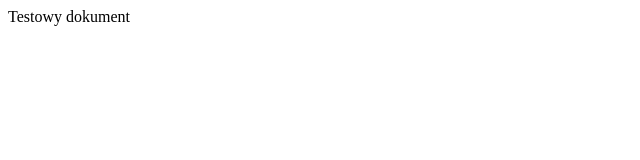
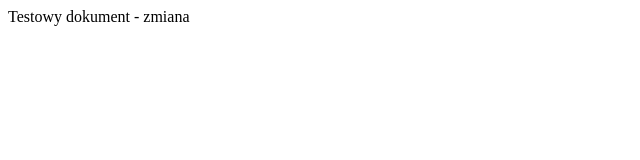
Before and after one commit to piotr-olber/test-app, a plain HTML site: page index.html in a window 1280 px wide. Shown: the full height of the page, 0-640 px from the left. Drawn offline with Linux system fonts and the light colour scheme.

Commit message:
Drugi commit

```diff
--- a/index.html
+++ b/index.html
@@ -6,6 +6,6 @@
     <title>Document</title>
 </head>
 <body>
-    Testowy dokument
+    Testowy dokument - zmiana
 </body>
 </html>
```
